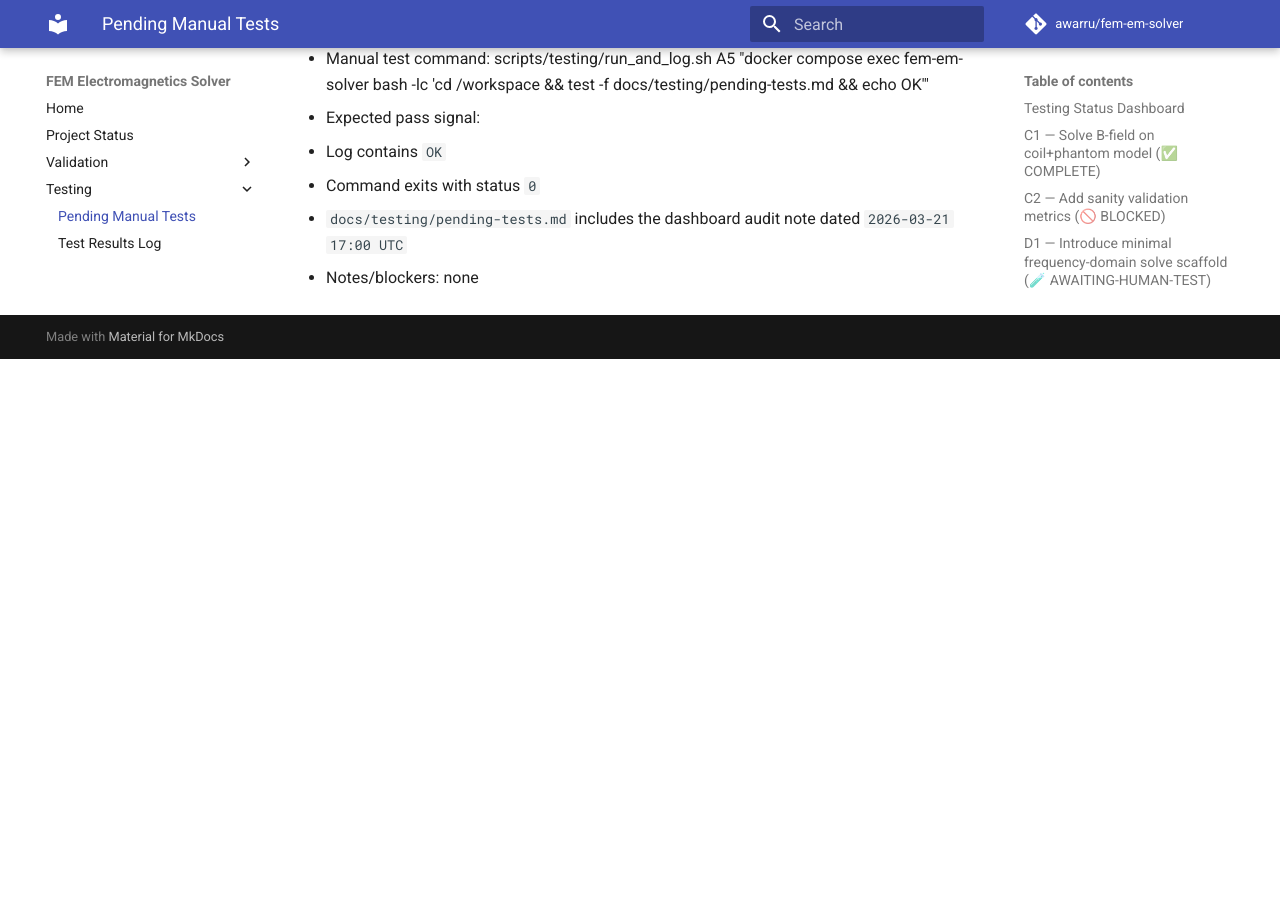
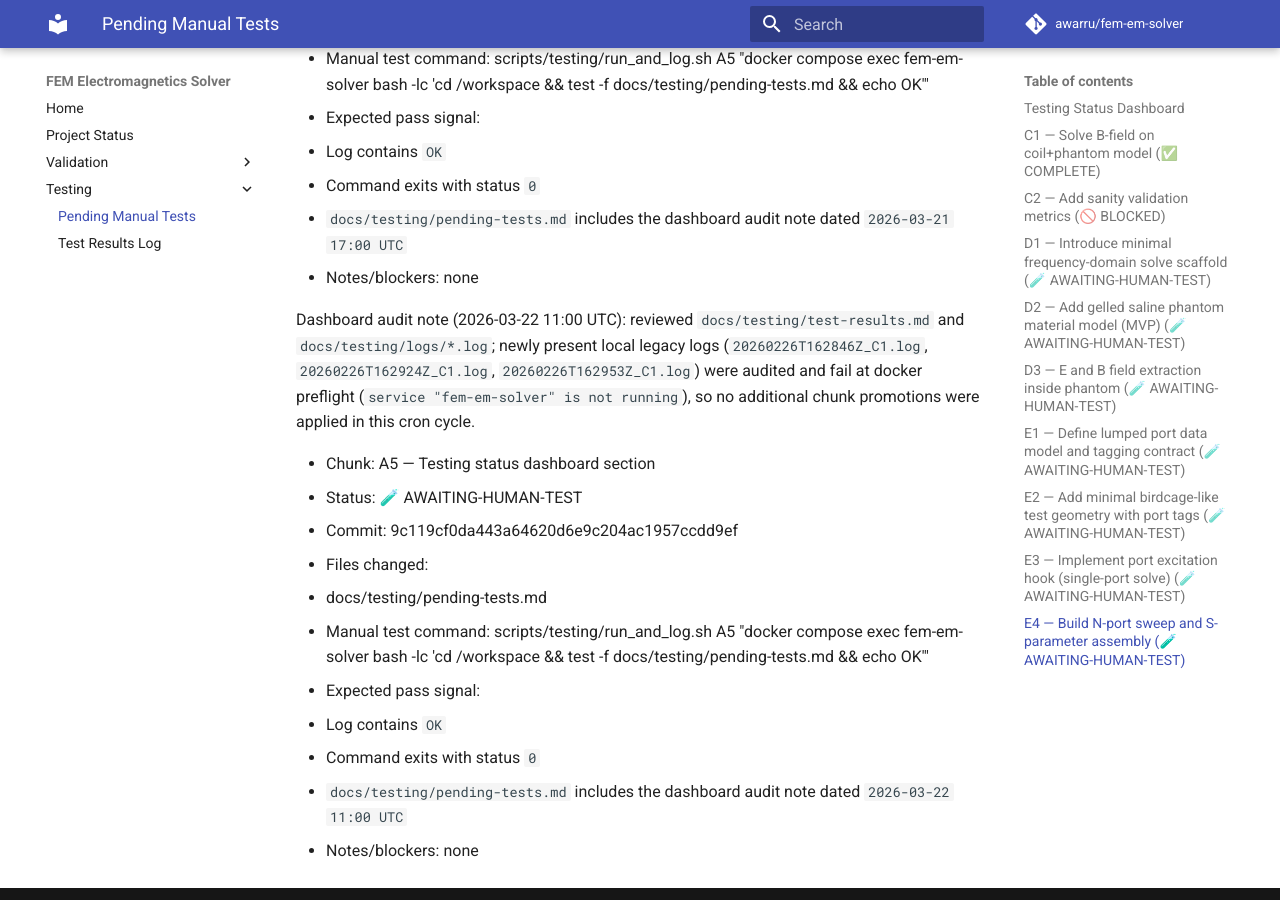
Before and after one commit to awarru/fem-em-solver, an MkDocs documentation site: the page built from docs/testing/pending-tests.md, in a window 1280 px wide and 900 px high, scrolled down 36634 px. Built offline with MkDocs 1.6.1 and Material for MkDocs 9.7.7, drawn with Linux system fonts in a browser that asks for light colours; comment, search, counter and statistics services are not loaded; before the commit the page ends 36993 px from its top, so only the background shows below that.

Commit message:
docs(testing): audit logs for 2026-03-22 A5 cycle

```diff
--- a/docs/testing/pending-tests.md
+++ b/docs/testing/pending-tests.md
@@ -964,3 +964,17 @@
   - Command exits with status `0`
   - `docs/testing/pending-tests.md` includes the dashboard audit note dated `2026-03-21 17:00 UTC`
 - Notes/blockers: none
+
+Dashboard audit note (2026-03-22 11:00 UTC): reviewed `docs/testing/test-results.md` and `docs/testing/logs/*.log`; newly present local legacy logs (`20260226T162846Z_C1.log`, `20260226T162924Z_C1.log`, `20260226T162953Z_C1.log`) were audited and fail at docker preflight (`service "fem-em-solver" is not running`), so no additional chunk promotions were applied in this cron cycle.
+
+- Chunk: A5 — Testing status dashboard section
+- Status: 🧪 AWAITING-HUMAN-TEST
+- Commit: 9c119cf0da443a64620d6e9c204ac1957ccdd9ef
+- Files changed:
+  - docs/testing/pending-tests.md
+- Manual test command: scripts/testing/run_and_log.sh A5 "docker compose exec fem-em-solver bash -lc 'cd /workspace && test -f docs/testing/pending-tests.md && echo OK'"
+- Expected pass signal:
+  - Log contains `OK`
+  - Command exits with status `0`
+  - `docs/testing/pending-tests.md` includes the dashboard audit note dated `2026-03-22 11:00 UTC`
+- Notes/blockers: none
```
